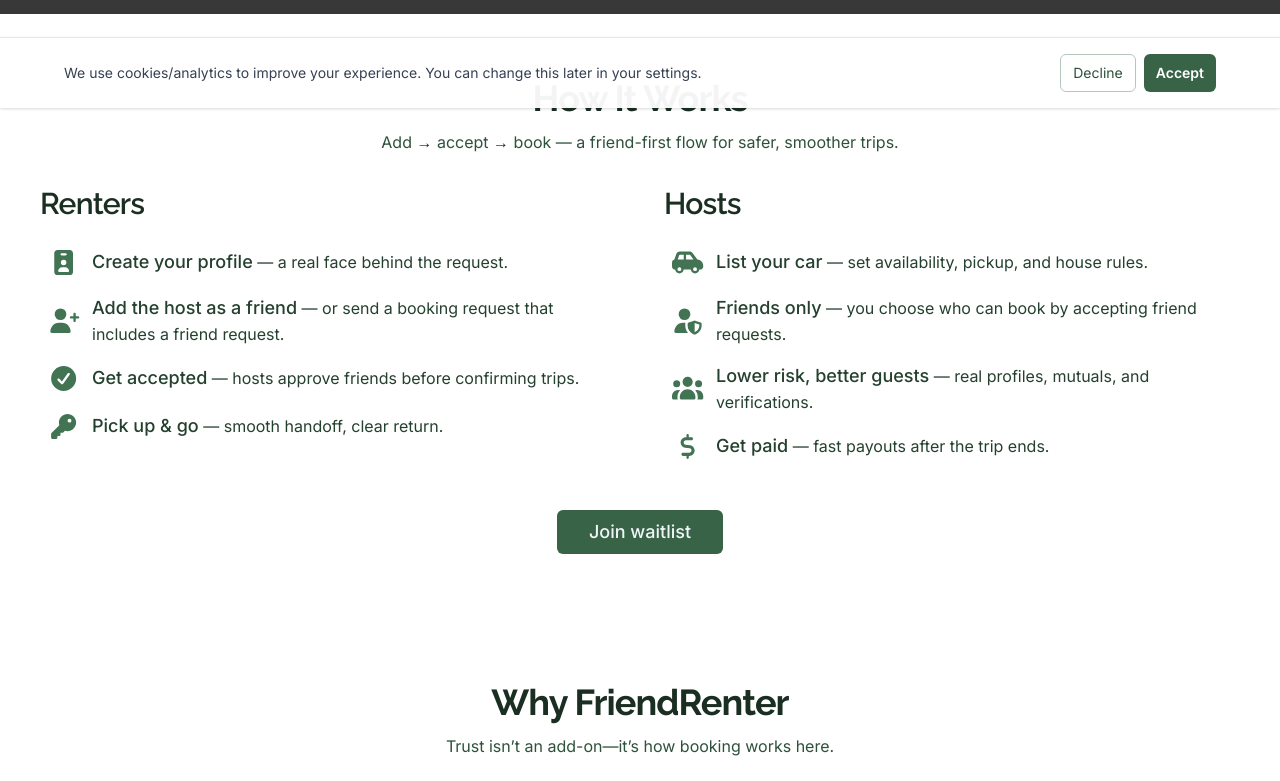
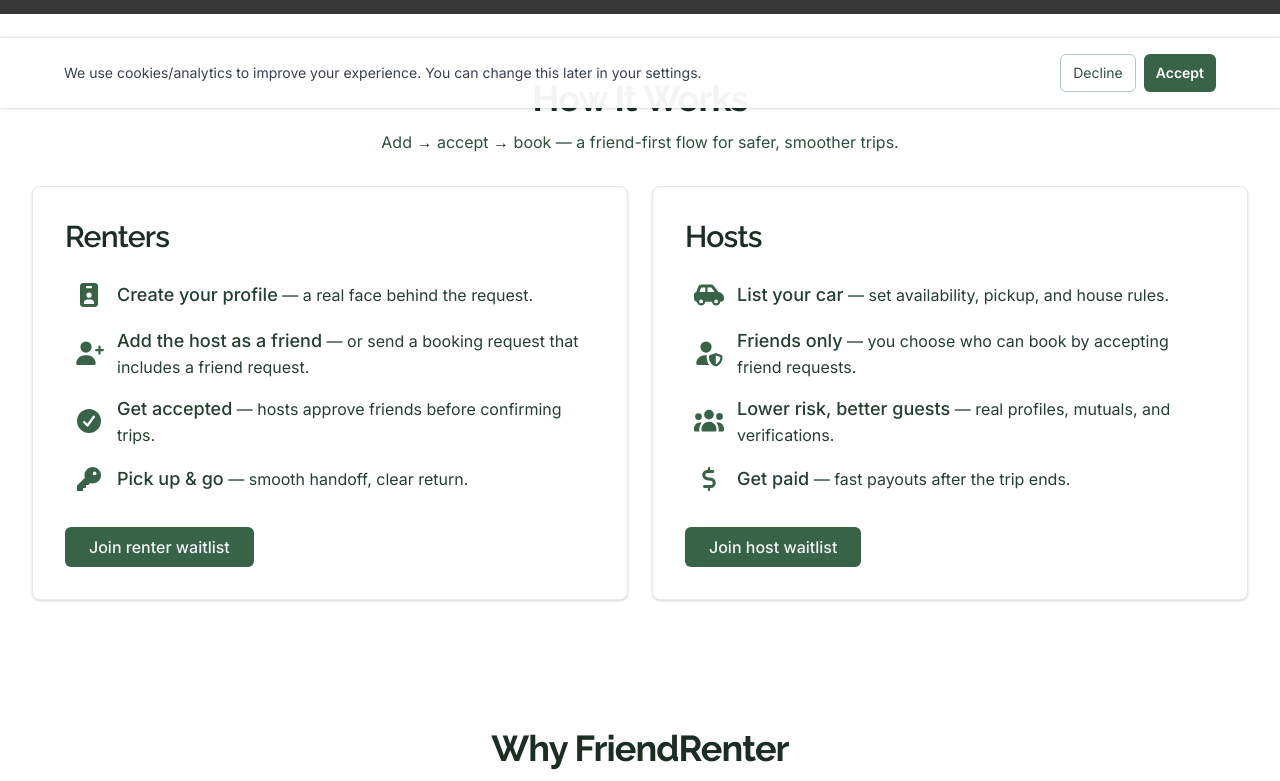
Before and after one commit to Friend-Renter/fr-marketing, a Next.js app: page / in a window 1280 px wide. Shown: the part 692-1473 px from the top of the page. Built offline with nearby package versions, Linux system fonts and the light colour scheme; no server answers; grey boxes are pictures that could not be loaded.

Commit message:
makes card out of how it works sections

```diff
--- a/app/page.js
+++ b/app/page.js
@@ -143,72 +143,67 @@ export default function HomePage() {
       </section>
 
       {/* HOW IT WORKS */}
+      {/* HOW IT WORKS — Option 2: Column wrapper cards */}
       <section className="mx-auto max-w-7xl px-4 py-16 sm:px-6 lg:px-8">
-        {/* Main heading centered above both columns */}
         <div className="text-center">
           <h2 className="text-4xl font-bold tracking-tight text-brand-900">
             How It Works
           </h2>
-          {/* under the main H2 */}
           <p className="mt-3 text-base text-brand-700 max-w-xl mx-auto">
             Add <span className="font-medium text-brand-900">→</span> accept{" "}
             <span className="font-medium text-brand-900">→</span> book — a
             friend-first flow for safer, smoother trips.
           </p>
-          {/* <div className="mt-3 mx-auto h-px w-90 bg-brand-400 rounded" /> */}
         </div>
 
-        <div className="mt-8 grid gap-12 px-2 lg:grid-cols-2 ">
+        <div className="mt-8 grid gap-6 lg:grid-cols-2 ">
           {/* Renters */}
-          <div>
-            <h3 className="text-3xl text-left px-2 sm:px-0 font-semibold tracking-tight text-brand-900">
+          <div className="rounded-lg border border-gray-200 bg-white p-8 shadow-card">
+            <h3 className="text-3xl font-semibold tracking-tight text-brand-900">
               Renters
             </h3>
-            <ul className="mt-4 sm:mt-6 space-y-4 px-2 text-brand-800">
+            <ul className="mt-6 space-y-4  px-2 text-brand-800">
               <li className="flex items-center gap-3">
-                <span className="inline-flex h-8 w-8 flex-none items-center justify-center text-brand-500">
-                  <FontAwesomeIcon icon={faIdBadge} className="text-[25px]" />
+                <span className="inline-flex h-8 w-8 flex-none items-center justify-center text-brand-600">
+                  <FontAwesomeIcon icon={faIdBadge} className="text-[24px]" />
                 </span>
-                <div className="leading-normal ">
+                <div>
                   <span className="font-medium text-lg text-brand-800">
                     Create your profile
                   </span>{" "}
                   — a real face behind the request.
                 </div>
               </li>
-
               <li className="flex items-center gap-3">
-                <span className="inline-flex h-8 w-8 flex-none items-center justify-center text-brand-500">
-                  <FontAwesomeIcon icon={faUserPlus} className="text-[25px]" />
+                <span className="inline-flex h-8 w-8 flex-none items-center justify-center text-brand-600">
+                  <FontAwesomeIcon icon={faUserPlus} className="text-[24px]" />
                 </span>
-                <div className="leading-normal">
+                <div>
                   <span className="font-medium text-lg text-brand-800">
                     Add the host as a friend
                   </span>{" "}
                   — or send a booking request that includes a friend request.
                 </div>
               </li>
-
               <li className="flex items-center gap-3">
-                <span className="inline-flex h-8 w-8 flex-none items-center justify-center text-brand-500">
+                <span className="inline-flex h-8 w-8 flex-none items-center justify-center text-brand-600">
                   <FontAwesomeIcon
                     icon={faCheckCircle}
-                    className="text-[25px]"
+                    className="text-[24px]"
                   />
                 </span>
-                <div className="leading-normal">
+                <div>
                   <span className="font-medium text-lg text-brand-800">
                     Get accepted
                   </span>{" "}
                   — hosts approve friends before confirming trips.
                 </div>
               </li>
-
               <li className="flex items-center gap-3">
-                <span className="inline-flex h-8 w-8 flex-none items-center justify-center text-brand-500">
-                  <FontAwesomeIcon icon={faKey} className="text-[25px]" />
+                <span className="inline-flex h-8 w-8 flex-none items-center justify-center text-brand-600">
+                  <FontAwesomeIcon icon={faKey} className="text-[24px]" />
                 </span>
-                <div className="leading-normal">
+                <div>
                   <span className="font-medium text-lg text-brand-800">
                     Pick up & go
                   </span>{" "}
@@ -216,61 +211,69 @@ export default function HomePage() {
                 </div>
               </li>
             </ul>
+            <div className="mt-8">
+              <a
+                href="#waitlist"
+                className="inline-flex items-center justify-center rounded-md bg-brand-600 px-6 py-2 text-base font-medium text-slate-100 hover:bg-brand-500 focus-visible:outline-none focus-visible:ring-2 focus-visible:ring-brand-300"
+              >
+                Join renter waitlist
+              </a>
+            </div>
           </div>
 
           {/* Hosts */}
-          <div id="become-host">
-            <h3 className="text-3xl text-left px-2 sm:px-0 font-semibold tracking-tight text-brand-900">
+          <div
+            id="become-host"
+            className="rounded-lg border border-gray-200 bg-white p-8 shadow-card"
+          >
+            <h3 className="text-3xl font-semibold tracking-tight text-brand-900">
               Hosts
             </h3>
-            <ul className="mt-4 sm:mt-6 px-2 space-y-4 text-brand-800">
+            <ul className="mt-6 space-y-4 px-2 text-brand-800">
               <li className="flex items-center gap-3">
-                <span className="inline-flex h-8 w-8 flex-none items-center justify-center text-brand-500">
-                  <FontAwesomeIcon icon={faCarSide} className="text-[25px]" />
+                <span className="inline-flex h-8 w-8 flex-none items-center justify-center text-brand-600">
+                  <FontAwesomeIcon icon={faCarSide} className="text-[24px]" />
                 </span>
-                <div className="leading-normal">
+                <div>
                   <span className="font-medium text-lg text-brand-800">
                     List your car
                   </span>{" "}
                   — set availability, pickup, and house rules.
                 </div>
               </li>
-
               <li className="flex items-center gap-3">
-                <span className="inline-flex h-8 w-8 flex-none items-center justify-center text-brand-500">
+                <span className="inline-flex h-8 w-8 flex-none items-center justify-center text-brand-600">
                   <FontAwesomeIcon
                     icon={faUserShield}
-                    className="text-[25px]"
+                    className="text-[24px]"
                   />
                 </span>
-                <div className="leading-normal">
+                <div>
                   <span className="font-medium text-lg text-brand-800">
                     Friends only
                   </span>{" "}
                   — you choose who can book by accepting friend requests.
                 </div>
               </li>
-
               <li className="flex items-center gap-3">
-                <span className="inline-flex h-8 w-8 flex-none items-center justify-center text-brand-500">
-                  <FontAwesomeIcon icon={faUsers} className="text-[25px]" />
+                <span className="inline-flex h-8 w-8 flex-none items-center justify-center text-brand-600">
+                  <FontAwesomeIcon icon={faUsers} className="text-[24px]" />
                 </span>
-                <div className="leading-normal">
+                <div>
                   <span className="font-medium text-lg text-brand-800">
                     Lower risk, better guests
                   </span>{" "}
                   — real profiles, mutuals, and verifications.
                 </div>
               </li>
-
               <li className="flex items-center gap-3">
-                <span className="inline-flex h-8 w-8 flex-none items-center justify-center text-brand-500">
+                <span className="inline-flex h-8 w-8 flex-none items-center justify-center text-brand-600">
                   <FontAwesomeIcon
                     icon={faDollarSign}
-                    className="text-[25px]"
+                    className="text-[24px]"
                   />
                 </span>
-                <div className="leading-normal">
+                <div>
                   <span className="font-medium text-lg text-brand-800">
                     Get paid
                   </span>{" "}
@@ -278,15 +281,16 @@ export default function HomePage() {
                 </div>
               </li>
             </ul>
+
+            <div className="mt-8">
+              <a
+                href="#waitlist"
+                className="inline-flex items-center justify-center rounded-md bg-brand-600 px-6 py-2 text-base font-medium text-slate-100 hover:bg-brand-500 focus-visible:outline-none focus-visible:ring-2 focus-visible:ring-brand-300"
+              >
+                Join host waitlist
+              </a>
+            </div>
           </div>
-        </div>
-        <div className="mt-12 text-center">
-          <a
-            href="#waitlist"
-            className="inline-flex items-center justify-center rounded-md bg-brand-600 px-8 py-2 text-lg font-medium text-slate-100 hover:bg-brand-500 focus-visible:outline-none focus-visible:ring-2 focus-visible:ring-brand-300"
-          >
-            Join waitlist
-          </a>
         </div>
       </section>
 
```
